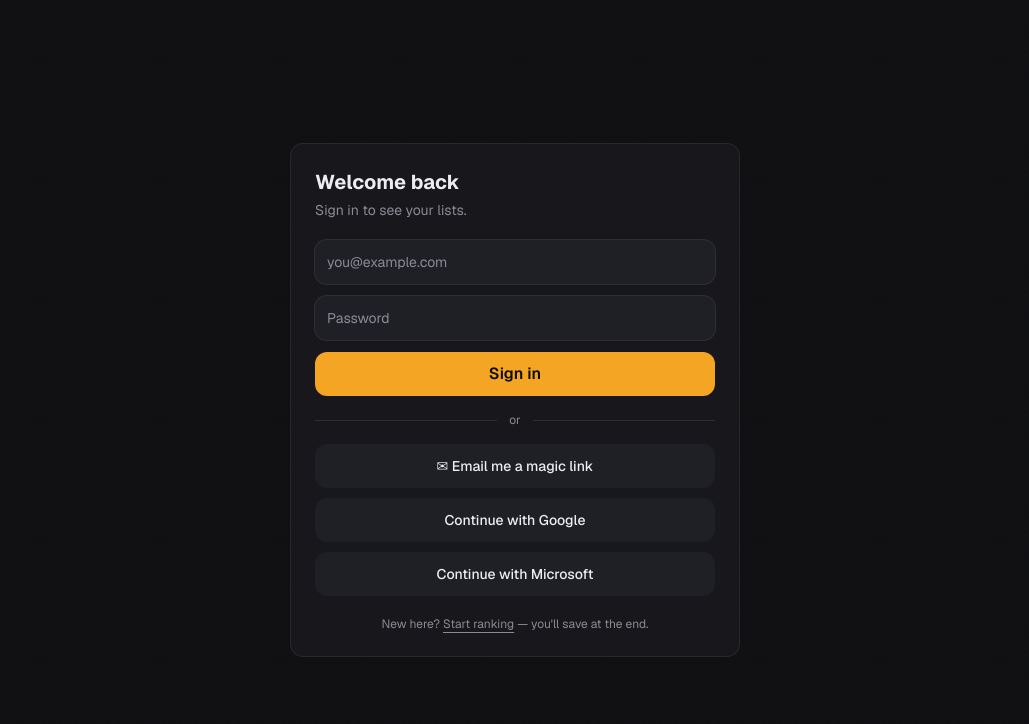
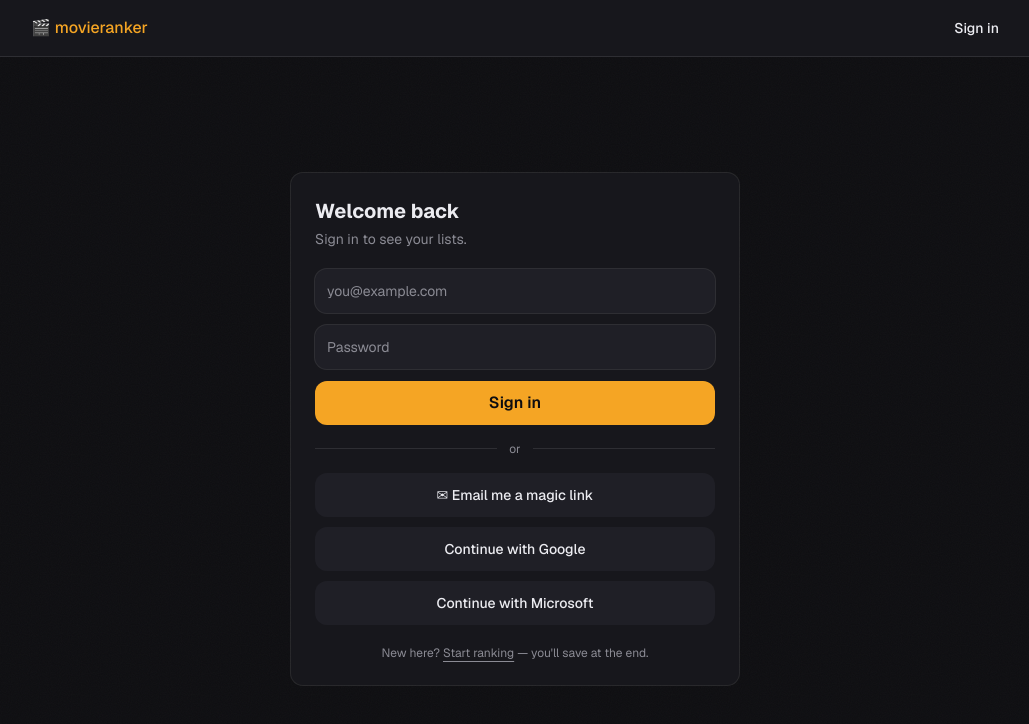
Before and after one commit to jrhoun/movieranker-dot-win, a Next.js app: page /login in a window 1280 px wide. Shown: the top 724 px of the page, without its empty margins (125-1154 px from the left). Built offline with nearby package versions, Linux system fonts and the light colour scheme; no server answers.

Commit message:
feat: site header with auth-aware nav

```diff
--- /dev/null
+++ b/src/app/(site)/layout.tsx
@@ -0,0 +1,10 @@
+import SiteHeader from "@/components/SiteHeader";
+
+export default function SiteLayout({ children }: { children: React.ReactNode }) {
+  return (
+    <>
+      <SiteHeader />
+      {children}
+    </>
+  );
+}
--- /dev/null
+++ b/src/components/SiteHeader.tsx
@@ -0,0 +1,49 @@
+import Link from "next/link";
+import { redirect } from "next/navigation";
+import { createSupabaseServerClient } from "@/lib/supabase/server";
+
+const linkCls =
+  "flex min-h-11 items-center rounded px-3 text-sm font-medium transition-colors duration-200 ease-out hover:bg-white/10 focus-visible:outline-2 focus-visible:outline-offset-2 focus-visible:outline-accent";
+
+async function signOut() {
+  "use server";
+  const supabase = await createSupabaseServerClient();
+  await supabase.auth.signOut();
+  redirect("/");
+}
+
+export default async function SiteHeader() {
+  const supabase = await createSupabaseServerClient();
+  const { data } = await supabase.auth.getUser();
+
+  return (
+    <header className="border-b border-white/10 bg-surface">
+      <div className="mx-auto flex w-full max-w-5xl items-center justify-between gap-2 px-4 py-1.5">
+        <Link
+          href="/"
+          className={`text-sm font-bold text-accent sm:text-base ${linkCls}`}
+        >
+          🎬 movieranker
+        </Link>
+        <nav aria-label="Site" className="flex items-center gap-1">
+          {data.user ? (
+            <>
+              <Link href="/u/me" className={linkCls}>
+                My lists
+              </Link>
+              <form action={signOut}>
+                <button type="submit" className={linkCls}>
+                  Sign out
+                </button>
+              </form>
+            </>
+          ) : (
+            <Link href="/login" className={linkCls}>
+              Sign in
+            </Link>
+          )}
+        </nav>
+      </div>
+    </header>
+  );
+}
```
Also changed, not shown: src/app/(site)/l/[id]/not-found.tsx (renamed from src/app/l/[id]/not-found.tsx), src/app/(site)/l/[id]/page.tsx (renamed from src/app/l/[id]/page.tsx), src/app/(site)/login/page.tsx (renamed from src/app/login/page.tsx), src/app/(site)/page.tsx (renamed from src/app/page.tsx), src/app/(site)/u/me/page.tsx (renamed from src/app/u/me/page.tsx), 1 other file (tests, documents, lock files or other folders).
